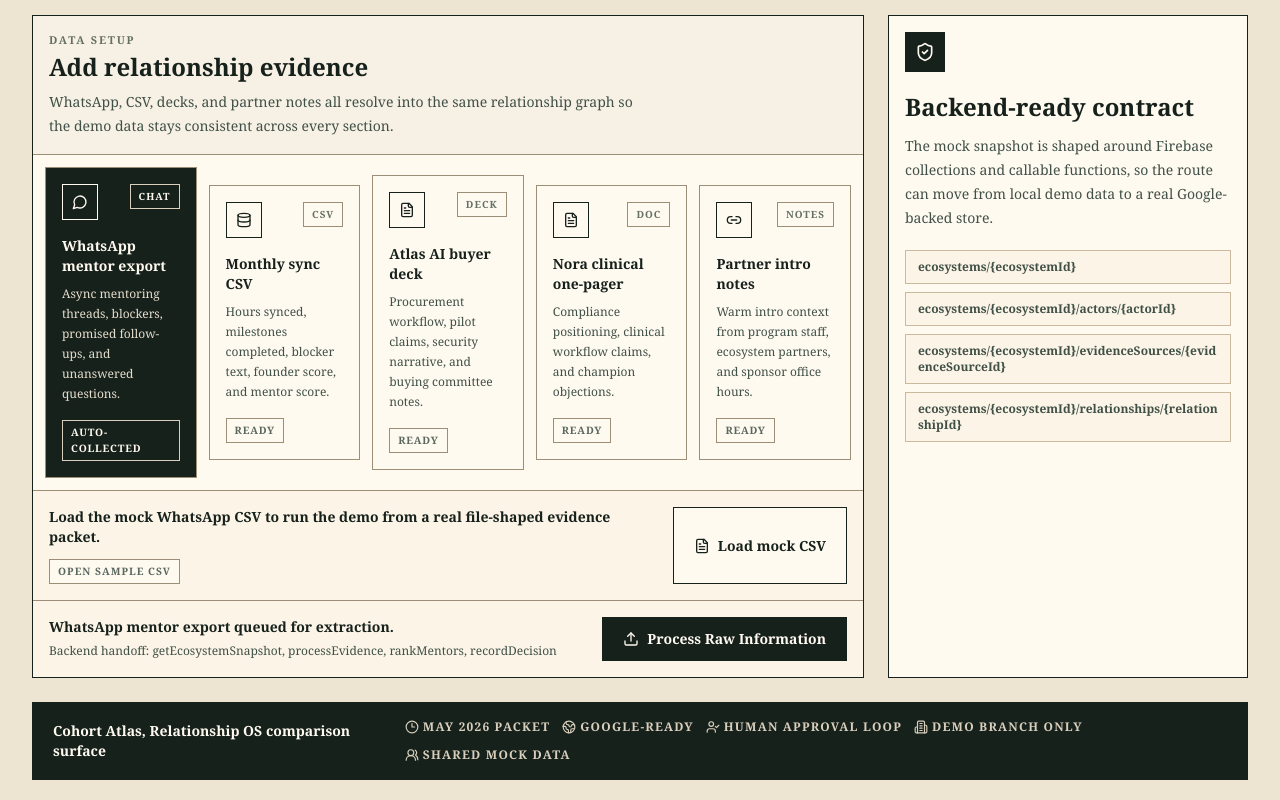
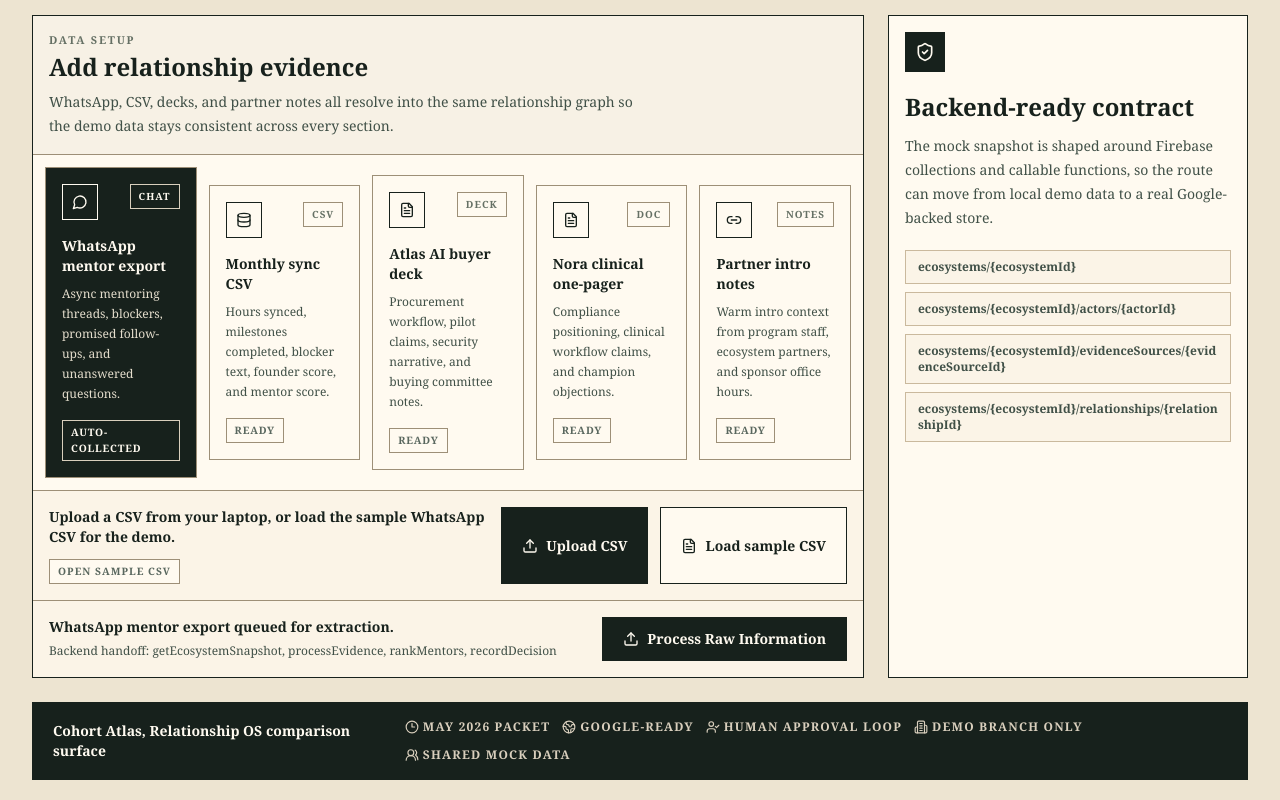
Before and after one commit to aniqamrin/BWAI_HACKATHON, a Next.js app in the folder frontend/: page /relationship-os in a window 1280 px wide. Shown: the part 2419-3219 px from the top of the page. Built offline with nearby package versions, Linux system fonts and the light colour scheme.

Commit message:
feat: add csv upload control to relationship os

```diff
--- a/frontend/components/relationship-os/RelationshipOSDemo.tsx
+++ b/frontend/components/relationship-os/RelationshipOSDemo.tsx
@@ -39,9 +39,9 @@ import {
 type Icon = ComponentType<{ className?: string; "aria-hidden"?: boolean }>;
 type Decision = "approved" | "needs_evidence";
 
-const MOCK_WHATSAPP_CSV_PATH = "/demo/relationship-os-whatsapp-sync.csv";
+const SAMPLE_WHATSAPP_CSV_PATH = "/demo/relationship-os-whatsapp-sync.csv";
 
-type MockCsvState = {
+type CsvEvidenceState = {
   filename: string;
   rowCount: number;
   mentorCount: number;
@@ -153,7 +153,7 @@ function parseCsvRows(csvText: string) {
   );
 }
 
-function summarizeMockCsv(filename: string, csvText: string): MockCsvState {
+function summarizeCsvEvidence(filename: string, csvText: string): CsvEvidenceState {
   const rows = parseCsvRows(csvText);
   const mentors = new Set(rows.map((row) => row.mentor_id).filter(Boolean));
   const startups = new Set(rows.map((row) => row.startup_id).filter(Boolean));
@@ -170,7 +170,7 @@ function summarizeMockCsv(filename: string, csvText: string): MockCsvState {
   };
 }
 
-function processMockCsvRows(csv: MockCsvState): ProcessedCsvSummary {
+function processCsvEvidenceRows(csv: CsvEvidenceState): ProcessedCsvSummary {
   const relationshipPairs = new Set(csv.rows.filter((row) => row.mentor_id && row.startup_id).map((row) => `${row.mentor_id}:${row.startup_id}`));
   const confidenceScores = csv.rows
     .flatMap((row) => [Number(row.founder_confidence_score), Number(row.mentor_confidence_score)])
@@ -644,9 +644,10 @@ function IngestionPanel({
   processRunCount,
   processedCsvSummary,
   processingError,
-  mockCsv,
+  csvEvidence,
   onQueueEvidence,
-  onLoadMockCsv,
+  onUploadCsv,
+  onLoadSampleCsv,
   onProcessEvidence,
 }: {
   queuedEvidenceSource: string | null;
@@ -655,9 +656,10 @@ function IngestionPanel({
   processRunCount: number;
   processedCsvSummary: ProcessedCsvSummary | null;
   processingError: string | null;
-  mockCsv: MockCsvState | null;
+  csvEvidence: CsvEvidenceState | null;
   onQueueEvidence: (sourceId: string) => void;
-  onLoadMockCsv: () => void;
+  onUploadCsv: (file: File) => Promise<void>;
+  onLoadSampleCsv: () => void;
   onProcessEvidence: () => Promise<void>;
 }) {
   const queuedSource = relationshipOsSnapshot.evidenceSources.find((source) => source.id === queuedEvidenceSource);
@@ -686,16 +688,16 @@ function IngestionPanel({
         })}
       </div>
 
-      <div className="grid gap-3 border-t border-[#9d8f77] bg-[#fbf4e7] px-4 py-4 lg:grid-cols-[minmax(0,1fr)_auto]">
+      <div className="grid gap-3 border-t border-[#9d8f77] bg-[#fbf4e7] px-4 py-4 lg:grid-cols-[minmax(0,1fr)_auto_auto]">
         <div className="min-w-0">
           <p className="text-sm font-bold text-[#17211c]">
-            {mockCsv
-              ? `${mockCsv.filename} loaded: ${mockCsv.rowCount} WhatsApp CSV rows across ${mockCsv.mentorCount} mentors and ${mockCsv.startupCount} startups.`
-              : "Load the mock WhatsApp CSV to run the demo from a real file-shaped evidence packet."}
+            {csvEvidence
+              ? `${csvEvidence.filename} loaded: ${csvEvidence.rowCount} CSV evidence rows across ${csvEvidence.mentorCount} mentors and ${csvEvidence.startupCount} startups.`
+              : "Upload a CSV from your laptop, or load the sample WhatsApp CSV for the demo."}
           </p>
-          {mockCsv ? (
+          {csvEvidence ? (
             <div className="mt-3 grid gap-2">
-              {mockCsv.preview.map((line) => (
+              {csvEvidence.preview.map((line) => (
                 <p key={line} className="border border-[#cab99d] bg-[#fffaf0] px-3 py-2 text-xs leading-5 text-[#405047]">
                   {line}
                 </p>
@@ -704,18 +706,37 @@ function IngestionPanel({
           ) : null}
           <a
             className="mt-3 inline-flex border border-[#9d8f77] bg-[#fffaf0] px-2 py-1 text-[0.64rem] font-bold uppercase tracking-[0.1em] text-[#59675e] hover:border-[#17211c] hover:text-[#17211c]"
-            href={MOCK_WHATSAPP_CSV_PATH}
+            href={SAMPLE_WHATSAPP_CSV_PATH}
           >
             Open sample CSV
           </a>
         </div>
+        <label className="flex min-h-11 cursor-pointer items-center justify-center gap-2 border border-[#17211c] bg-[#17211c] px-5 py-2 text-sm font-bold text-[#fffaf0] hover:bg-[#263b2d]">
+          <Upload className="h-4 w-4" aria-hidden />
+          Upload CSV
+          <input
+            className="sr-only"
+            type="file"
+            accept=".csv,text/csv"
+            aria-label="Upload CSV evidence"
+            onChange={(event) => {
+              const file = event.currentTarget.files?.[0];
+
+              if (file) {
+                void onUploadCsv(file);
+              }
+
+              event.currentTarget.value = "";
+            }}
+          />
+        </label>
         <button
           type="button"
           className="flex min-h-11 items-center justify-center gap-2 border border-[#17211c] bg-[#fffaf0] px-5 py-2 text-sm font-bold text-[#17211c] hover:bg-[#17211c] hover:text-[#fffaf0]"
-          onClick={onLoadMockCsv}
+          onClick={onLoadSampleCsv}
         >
           <FileText className="h-4 w-4" aria-hidden />
-          {mockCsv ? "Reload mock CSV" : "Load mock CSV"}
+          Load sample CSV
         </button>
       </div>
 
@@ -725,11 +746,11 @@ function IngestionPanel({
             {isProcessingEvidence
               ? "Processing the CSV rows into relationship evidence..."
               : evidenceProcessed
-              ? mockCsv
-                ? `Run ${processRunCount}: ${mockCsv.rowCount} WhatsApp CSV rows processed into relationship, mentor ranking, and partner intro signals.`
+              ? csvEvidence
+                ? `Run ${processRunCount}: ${csvEvidence.rowCount} CSV evidence rows processed into relationship, mentor ranking, and partner intro signals.`
                 : `Run ${processRunCount}: Raw information processed into relationship, mentor ranking, and partner intro signals.`
-              : mockCsv
-                ? `${mockCsv.filename} is ready to process.`
+              : csvEvidence
+                ? `${csvEvidence.filename} is ready to process.`
                 : queuedSource
                 ? `${queuedSource.title} queued for extraction.`
                 : "Queue a source or process the full demo packet."}
@@ -781,7 +802,7 @@ export default function RelationshipOSDemo() {
   const [processRunCount, setProcessRunCount] = useState(0);
   const [processedCsvSummary, setProcessedCsvSummary] = useState<ProcessedCsvSummary | null>(null);
   const [processingError, setProcessingError] = useState<string | null>(null);
-  const [mockCsv, setMockCsv] = useState<MockCsvState | null>(null);
+  const [csvEvidence, setCsvEvidence] = useState<CsvEvidenceState | null>(null);
   const [decisions, setDecisions] = useState<Record<string, Decision>>({});
 
   const visibleActions = useMemo(() => {
@@ -818,20 +839,20 @@ export default function RelationshipOSDemo() {
     setProcessingError(null);
   }
 
-  async function readMockCsv() {
-    const response = await fetch(MOCK_WHATSAPP_CSV_PATH);
+  async function readSampleCsv() {
+    const response = await fetch(SAMPLE_WHATSAPP_CSV_PATH);
     if (!response.ok) {
-      throw new Error(`Could not load ${MOCK_WHATSAPP_CSV_PATH}`);
+      throw new Error(`Could not load ${SAMPLE_WHATSAPP_CSV_PATH}`);
     }
 
     const csvText = await response.text();
 
-    return summarizeMockCsv("relationship-os-whatsapp-sync.csv", csvText);
+    return summarizeCsvEvidence("relationship-os-whatsapp-sync.csv", csvText);
   }
 
-  async function loadMockCsv() {
-    const csvState = await readMockCsv();
-    setMockCsv(csvState);
+  async function loadSampleCsv() {
+    const csvState = await readSampleCsv();
+    setCsvEvidence(csvState);
     setQueuedEvidenceSource("csv-may-sync");
     setEvidenceProcessed(false);
     setProcessRunCount(0);
@@ -839,15 +860,40 @@ export default function RelationshipOSDemo() {
     setProcessingError(null);
   }
 
+  async function uploadCsv(file: File) {
+    setProcessingError(null);
+
+    try {
+      if (!file.name.toLowerCase().endsWith(".csv") && file.type !== "text/csv") {
+        throw new Error("Upload a CSV file with the expected mentor/startup evidence columns.");
+      }
+
+      const csvText = await file.text();
+      const csvState = summarizeCsvEvidence(file.name, csvText);
+
+      if (csvState.rowCount === 0) {
+        throw new Error("That CSV did not contain any data rows.");
+      }
+
+      setCsvEvidence(csvState);
+      setQueuedEvidenceSource("csv-may-sync");
+      setEvidenceProcessed(false);
+      setProcessRunCount(0);
+      setProcessedCsvSummary(null);
+    } catch (error) {
+      setProcessingError(error instanceof Error ? error.message : "CSV upload failed.");
+    }
+  }
+
   async function processEvidence() {
     setIsProcessingEvidence(true);
     setProcessingError(null);
 
     try {
-      const csvState = mockCsv ?? (await readMockCsv());
-      setMockCsv(csvState);
+      const csvState = csvEvidence ?? (await readSampleCsv());
+      setCsvEvidence(csvState);
       setQueuedEvidenceSource("csv-may-sync");
-      setProcessedCsvSummary(processMockCsvRows(csvState));
+      setProcessedCsvSummary(processCsvEvidenceRows(csvState));
       setEvidenceProcessed(true);
       setProcessRunCount((current) => current + 1);
     } catch (error) {
@@ -937,9 +983,10 @@ export default function RelationshipOSDemo() {
             processRunCount={processRunCount}
             processedCsvSummary={processedCsvSummary}
             processingError={processingError}
-            mockCsv={mockCsv}
+            csvEvidence={csvEvidence}
             onQueueEvidence={queueEvidence}
-            onLoadMockCsv={loadMockCsv}
+            onUploadCsv={uploadCsv}
+            onLoadSampleCsv={loadSampleCsv}
             onProcessEvidence={processEvidence}
           />
 
```
